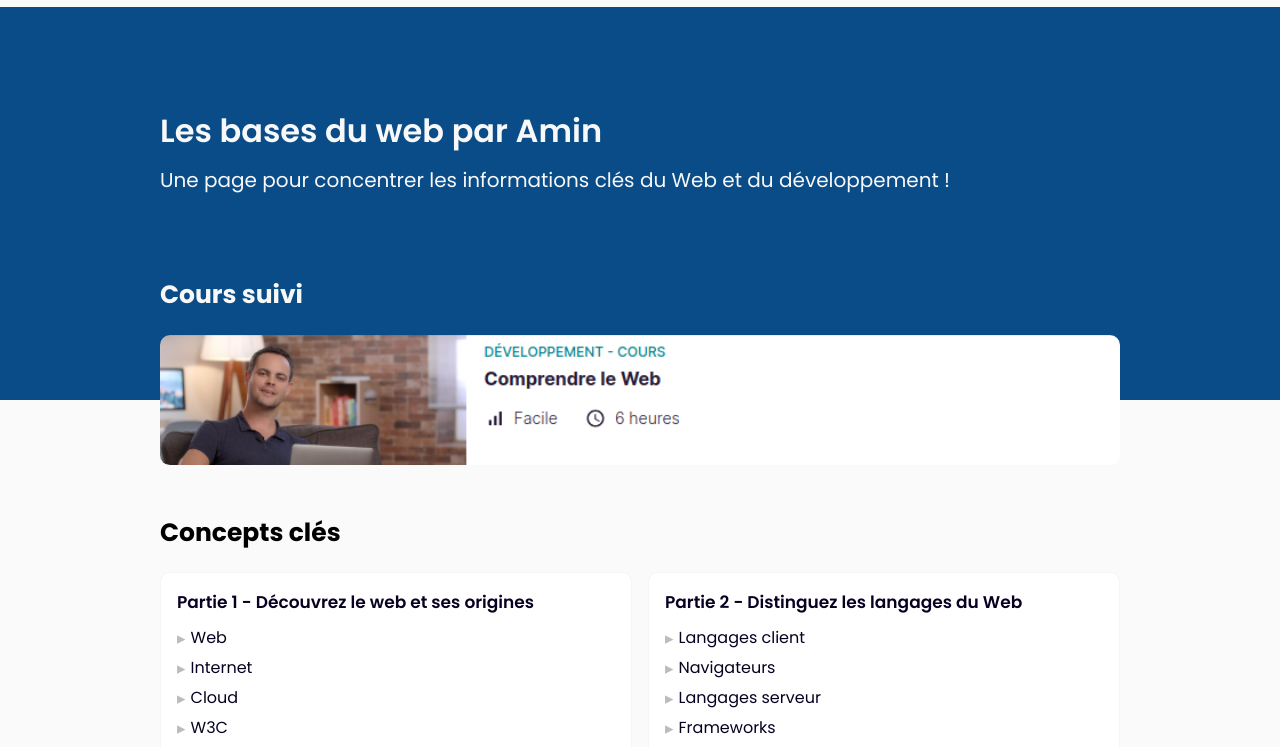
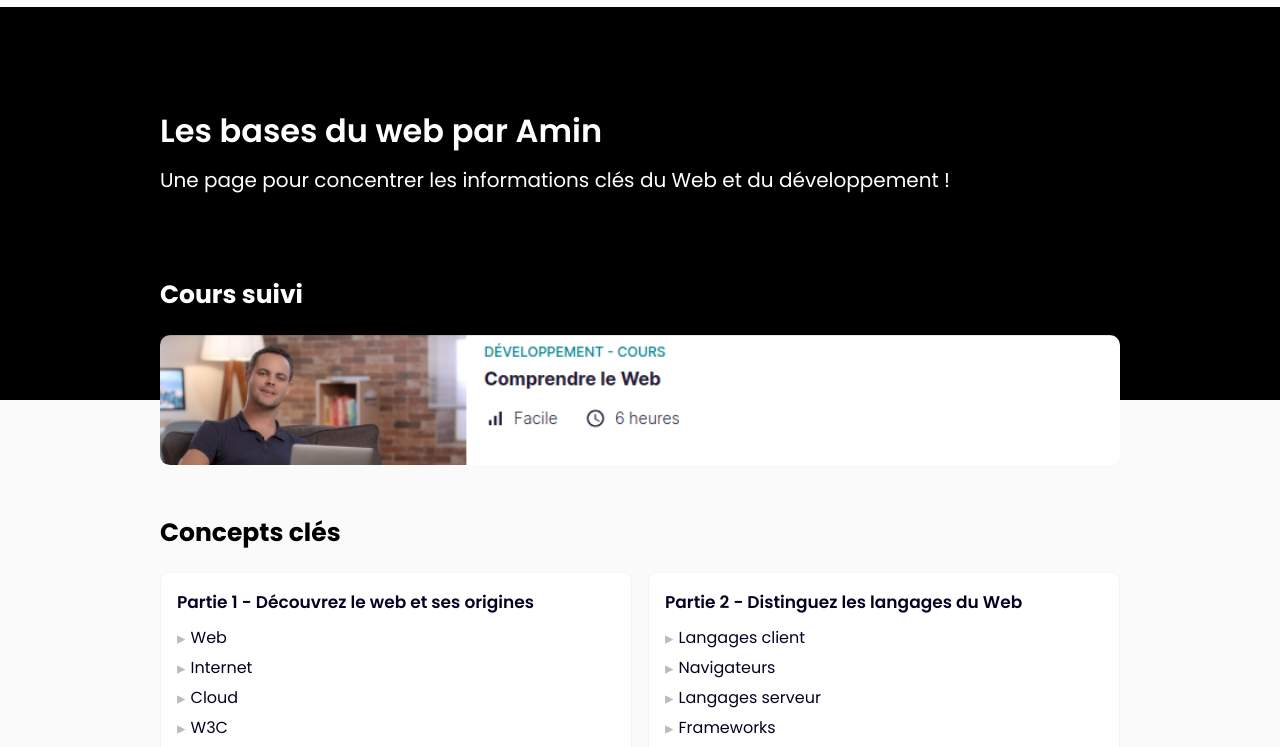
Before and after one commit to ProjetDevAgency/site-apprentissage-du-web-main, a plain HTML site: page index.html in a window 1280 px wide. Shown: the part 53-800 px from the top of the page. Drawn offline with Linux system fonts and the light colour scheme.

Commit message:
Modification de couleur

```diff
--- a/style.css
+++ b/style.css
@@ -48,8 +48,8 @@ nav#main-nav ul {
 }
 
 header {
-    background: #094c88; /* Changez la couleur de fond du header */
-    color: #F8F8F8;
+    background: #000000; /*a couleur de  Chan lfond du header */
+    color: #ffffff;
     height: 453px;
 }
 
@@ -91,7 +91,8 @@ section#course {
 }
 
 #course h2 {
-    color: #F8F8F8;
+    color: #ffffff;
+    background-color: #000000;
 }
 
 .flex {
```
